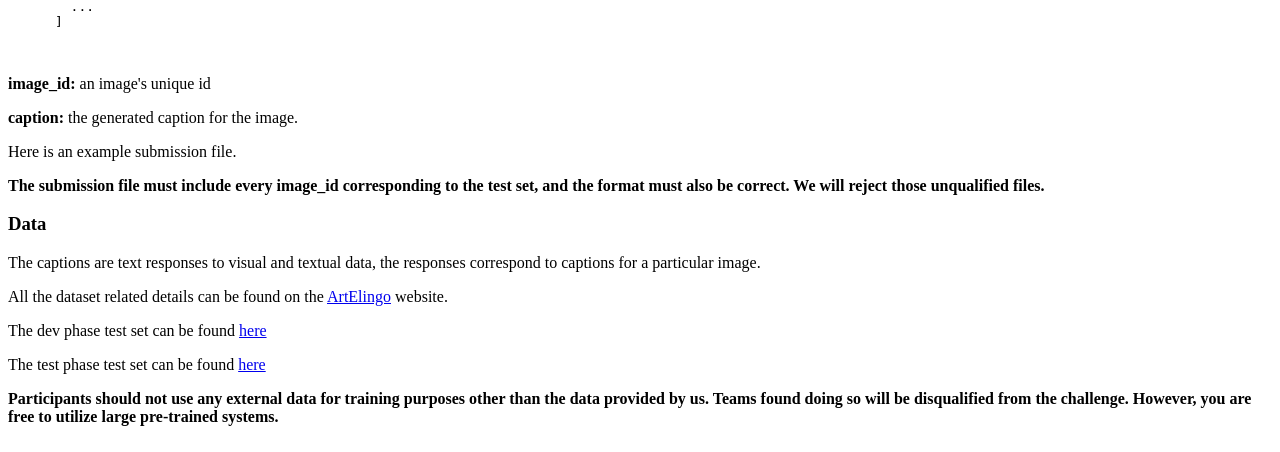
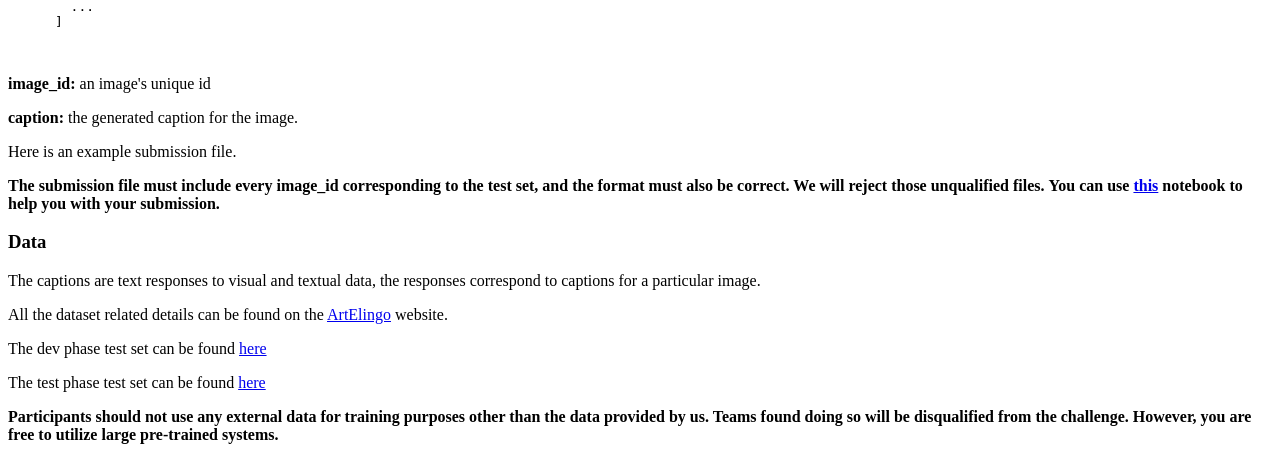
Before and after one commit to iccv23-wecia/caption, a Python web app: template templates/description.html in a window 1280 px wide. Shown: the part 909-1361 px from the top of the page. Before the commit the page ends 1335 px from the top, so only its background shows below. Run offline with Jinja, Linux system fonts and the light colour scheme; the template is opened without the code that fills it, so the values that code supplies are empty.

Commit message:
Update description.html

```diff
--- a/templates/description.html
+++ b/templates/description.html
@@ -68,7 +68,7 @@
 <p><b>caption: </b>the generated caption for the image. </p>
 <p>Here is an example submission file.</p>
 <b>The submission file must include every image_id corresponding to the test set, and the format must also be correct. We will reject those unqualified files.</b>
-
+<b>You can use <a href="https://colab.research.google.com/drive/1TOqra5PoL9aU_Q5JahqHsO8dGHHdI1RP?usp=sharing"> this</a> notebook to help you with your submission.</b>
 <h3>Data</h3>
 
 <p>The captions are text responses to visual and textual data, the responses correspond to captions for a particular image.</p>
```
